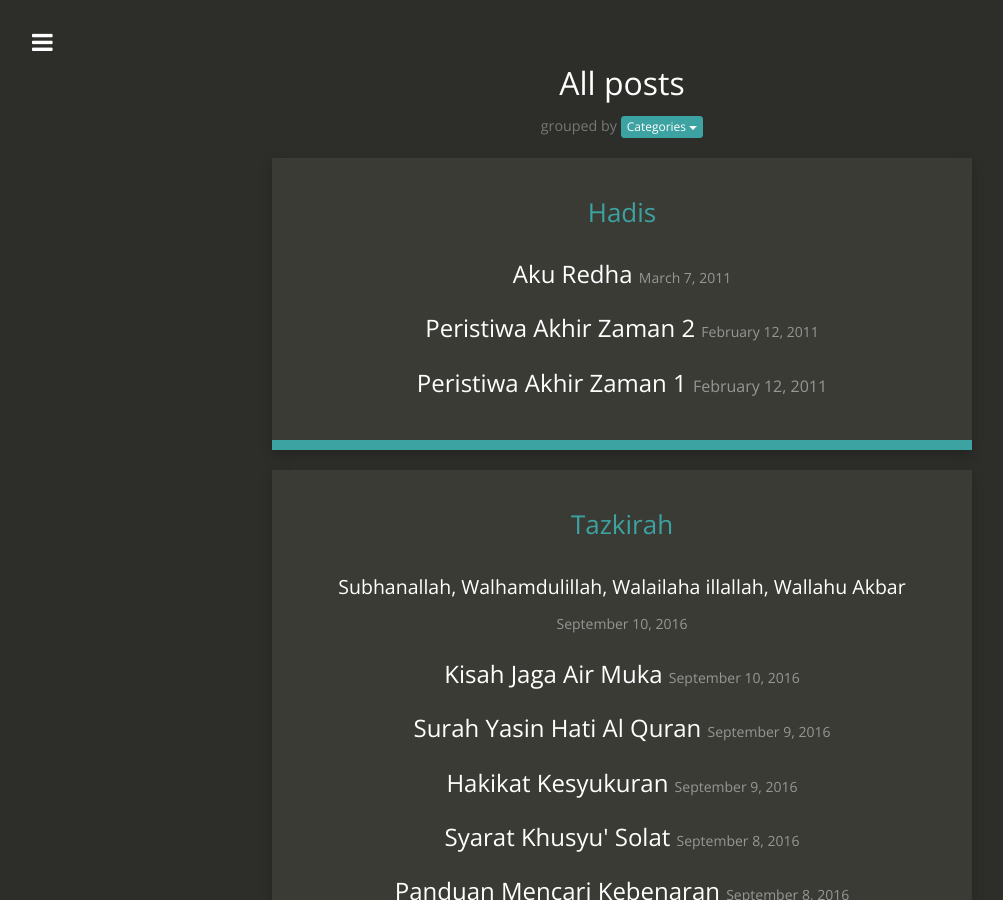
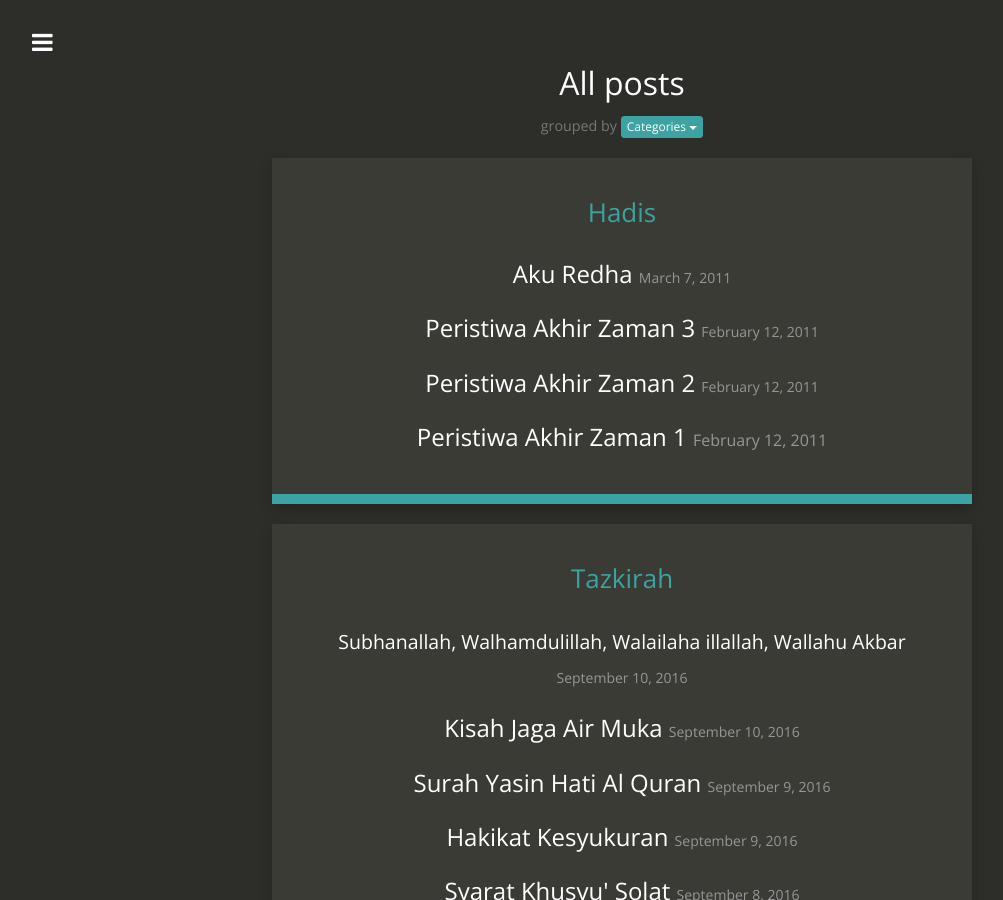
Before and after one commit to kedamaian/swsyafiq, a Jekyll site: the page built from posts-by-categories.html, in a window 1280 px wide and 900 px high. Shown: the whole window, without its empty margins (18-1021 px from the left). Built offline with Jekyll 4.4.1, drawn with Linux system fonts in a browser that asks for light colours; nearby versions of some CDN libraries.

Commit message:
Updated 2011-02-12-peristiwa-akhir-zaman-3.md

```diff
--- a/_posts/2011-02-12-peristiwa-akhir-zaman-3.md
+++ b/_posts/2011-02-12-peristiwa-akhir-zaman-3.md
@@ -1 +1,20 @@
-003. Dari Tsauban r.a : Rasulullah saw bersabda, “Hampir tiba suatu masa di mana bangsa-bangsa dari seluruh dunia akan datang mengemuruni kamu (umat Islam) bagaikan orang-orang yang hendak makan mengerumuni talam hidangan mereka.” Maka salah seorang sahabat bertanya, ‘Apakah dari kerana (bilangan) kami sedikit pada hari itu?’ Nabi saw menjawab, “Bahkan kamu pada hari itu banyak (ramai) sekali, tetapi kamu umpama buih di waktu banjir dan Allah akan mencabut rasa gerun terhadap kamu dari hati musuh-musuh kamu; dan Allah akan mencampakkan ke dalam hati kamu penyakit ‘wahan’.” Seorang sahabat bertanya, ‘Apakah wahan itu hai Rasulullah?’ Nabi saw menjawab, “Cinta pada dunia dan takut pada mati.” [Riwayat Abu Daud] Penjelasan dan Pengajaran : a. Sepertimana kita lihat umat Islam pada ketika ini berjumlah lebih kurang 1.6 billion seluruh dunia tetapi kita dijadikan seperti ‘lauk di dalam talam’ oleh orang kafir. Maha Benar Allah dan Rasul-Nya. b. Hadis ini merupakan motivasi kepada seluruh umat Islam agar bangkit dan kembali dengan sebenar-benar kembali kepada Al-Quran dan As-Sunnah dan bukannya hanya menyerah dan lembik kepada orang kafir. c. Allah yang Maha Agung akan mencabut kemuliaan orang Islam apabila umat Islam cenderung kepada cinta dunia (tamak, rakus dan cinta pada harta umumnya) dan takut mati (leka dan lupa pada hari pembalasan dan takut berjihad di jalan Allah yang Maha Tinggi).
+---
+layout: post
+published: true
+author: tehnoblequran
+title: Peristiwa Akhir Zaman 3
+categories:
+  - Hadis
+---
+003. Dari Tsauban r.a: Rasulullah saw bersabda, “Hampir tiba suatu masa di mana bangsa-bangsa dari seluruh dunia akan datang mengemuruni kamu (umat Islam) bagaikan orang-orang yang hendak makan mengerumuni talam hidangan mereka.”
+
+Maka salah seorang sahabat bertanya, ‘Apakah dari kerana (bilangan) kami sedikit pada hari itu?’ Nabi saw menjawab, “Bahkan kamu pada hari itu banyak (ramai) sekali, tetapi kamu umpama buih di waktu banjir dan Allah akan mencabut rasa gerun terhadap kamu dari hati musuh-musuh kamu; dan Allah akan mencampakkan ke dalam hati kamu penyakit ‘wahan’.”
+
+Seorang sahabat bertanya, ‘Apakah wahan itu hai Rasulullah?’ Nabi saw menjawab, “Cinta pada dunia dan takut pada mati.” [Riwayat Abu Daud]
+
+Penjelasan dan Pengajaran:
+1. Sepertimana kita lihat umat Islam pada ketika ini berjumlah lebih kurang 1.6 billion seluruh dunia tetapi kita dijadikan seperti ‘lauk di dalam talam’ oleh orang kafir. Maha Benar Allah dan Rasul-Nya.
+
+2. Hadis ini merupakan motivasi kepada seluruh umat Islam agar bangkit dan kembali dengan sebenar-benar kembali kepada Al-Quran dan As-Sunnah dan bukannya hanya menyerah dan lembik kepada orang kafir.
+
+3. Allah yang Maha Agung akan mencabut kemuliaan orang Islam apabila umat Islam cenderung kepada cinta dunia (tamak, rakus dan cinta pada harta umumnya) dan takut mati (leka dan lupa pada hari pembalasan dan takut berjihad di jalan Allah yang Maha Tinggi).
```
